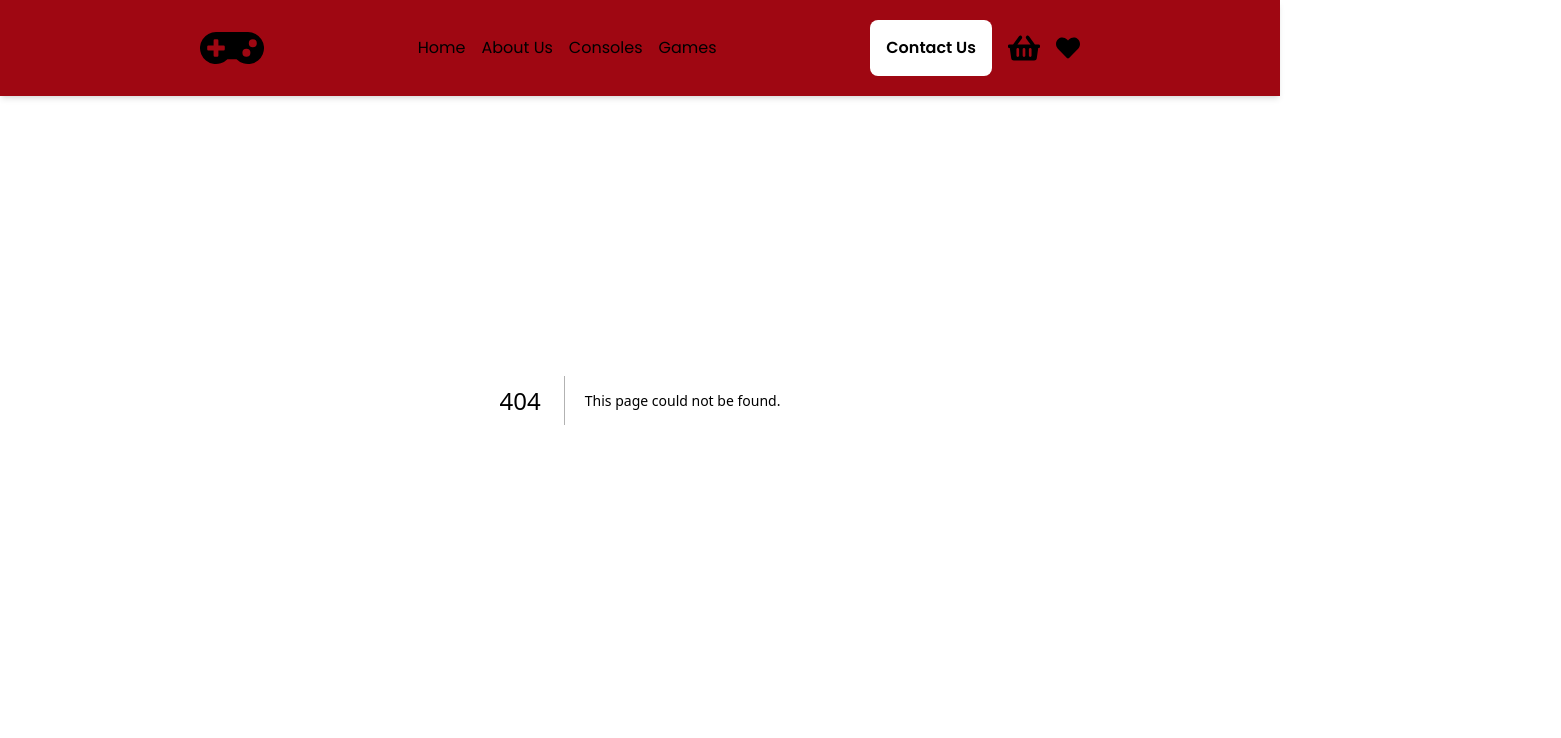
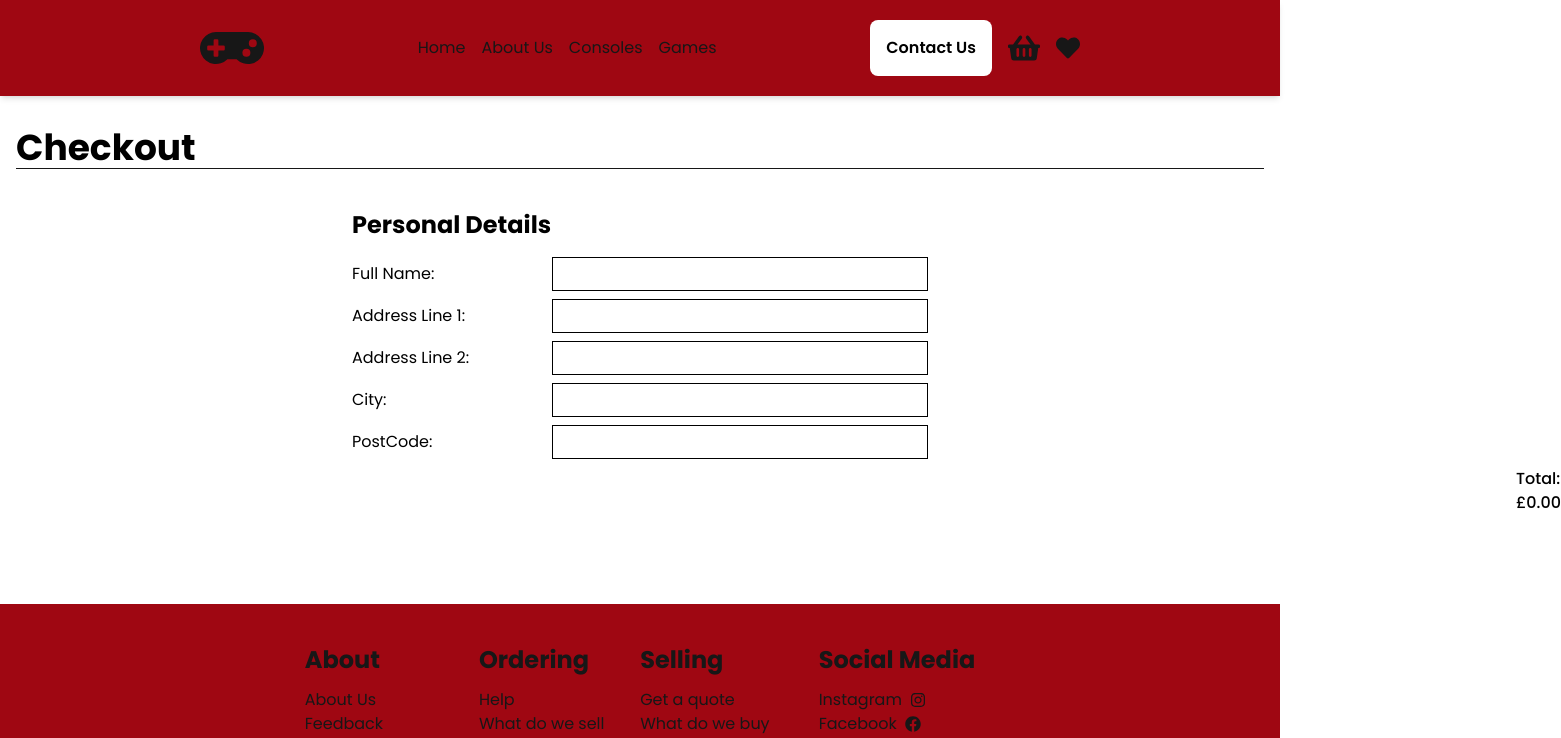
Before and after one commit to GitR3V00/GameSite, a Next.js app: page /checkout in a window 1280 px wide. Before the commit this address had no page. Shown: the top 738 px of the page, 1561 px wide, since content can reach past the window. Built offline with nearby package versions, Linux system fonts and the light colour scheme.

Commit message:
Checkout Page Added
Forms have been started to enter personal and delivery info.

```diff
--- a/app/Components/Basket/Basket.tsx
+++ b/app/Components/Basket/Basket.tsx
@@ -274,6 +274,17 @@ const BasketComp = () => {
             Total:£{basketTotal}
           </h1>
         </div>
+        <div className="my-3 ml-[1500px]">
+        <Link href={'/checkout'}>
+        <button
+
+                      className="flex items-center justify-center gap-2 text-white bg-gray-500 rounded-lg p-2 w-[300px] mt-4 cursor-pointer
+                                transition-all duration-200 hover:scale-105 hover:bg-gray-400"
+                    >
+                     Checkout
+                    </button>
+                    </Link>
+                    </div>
       </div>
     </div>
   );
--- /dev/null
+++ b/app/Components/Checkout/CheckoutForms.tsx
@@ -0,0 +1,33 @@
+import React from 'react';
+
+const CheckoutForms = () => {
+  return (
+    <div className="max-w-xl mx-auto mt-10">
+        <h1 className='text-black font-bold mb-4 text-2xl'>Personal Details</h1>
+      <form>
+        <div className="flex items-center mb-2">
+          <label className="text-black w-[200px]">Full Name:</label>
+          <input type="text" className="border border-black flex-1 p-1" />
+        </div>
+        <div className="flex items-center mb-2">
+          <label className="text-black w-[200px]">Address Line 1:</label>
+          <input type="text" className="border border-black flex-1 p-1" />
+        </div>
+        <div className="flex items-center mb-2">
+          <label className="text-black w-[200px]">Address Line 2:</label>
+          <input type="text" className="border border-black flex-1 p-1" />
+        </div>
+        <div className="flex items-center mb-2">
+          <label className="text-black w-[200px]">City:</label>
+          <input type="text" className="border border-black flex-1 p-1" />
+        </div>
+        <div className="flex items-center mb-2">
+          <label className="text-black w-[200px]">PostCode:</label>
+          <input type="text" className="border border-black flex-1 p-1" />
+        </div>
+      </form>
+    </div>
+  );
+};
+
+export default CheckoutForms;
--- /dev/null
+++ b/app/Components/Checkout/CheckoutLogic.tsx
@@ -0,0 +1,26 @@
+
+import React  from 'react'
+import { BasketItem} from '../Basket/BasketUtils'
+import CheckoutForms from './CheckoutForms';
+
+interface CheckoutProps {
+    basketTotal: string,
+    checkoutItems:BasketItem[];
+}
+
+const CheckoutLogic:React.FC<CheckoutProps> = ({basketTotal,checkoutItems}) => {
+
+  return (
+        <div className="mt-32 px-4">
+      <div className="border-b max-w-screen-xl mx-auto mb-10">
+        <h1 className="text-black font-bold text-4xl"> Checkout</h1>
+      </div>
+      <CheckoutForms />
+
+
+        <div className='text-black font-medium ml-[1500px]'><h1>Total: £{basketTotal}</h1></div>
+    </div>
+  )
+}
+
+export default CheckoutLogic
--- /dev/null
+++ b/app/checkout/page.tsx
@@ -0,0 +1,30 @@
+'use client'
+
+import CheckoutLogic from '../Components/Checkout/CheckoutLogic'
+import React, { useEffect, useMemo, useState } from 'react'
+import { getStoredBasket, handlePrice, BasketItem } from '../Components/Basket/BasketUtils'
+
+const Checkout = () => {
+  const [checkoutItems, setCheckoutItems] = useState<BasketItem[]>([]);
+
+  useEffect(() => {
+    const items = getStoredBasket();
+    setCheckoutItems(items);
+  }, []);
+
+  const basketTotal = useMemo(() => {
+    const total = checkoutItems.reduce((sum, item) => {
+      const itemTotal = parseFloat(handlePrice(item));
+      return sum + (isNaN(itemTotal) ? 0 : itemTotal);
+    }, 0);
+    return total.toFixed(2);
+  }, [checkoutItems]);
+
+  return (
+    <div>
+      <CheckoutLogic checkoutItems={checkoutItems} basketTotal={basketTotal} />
+    </div>
+  )
+}
+
+export default Checkout
```
